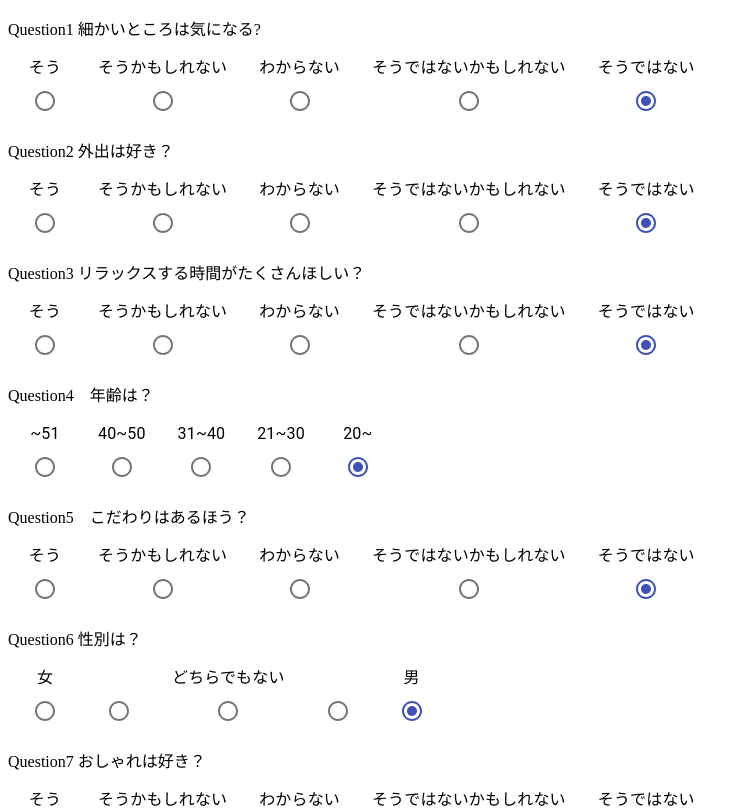
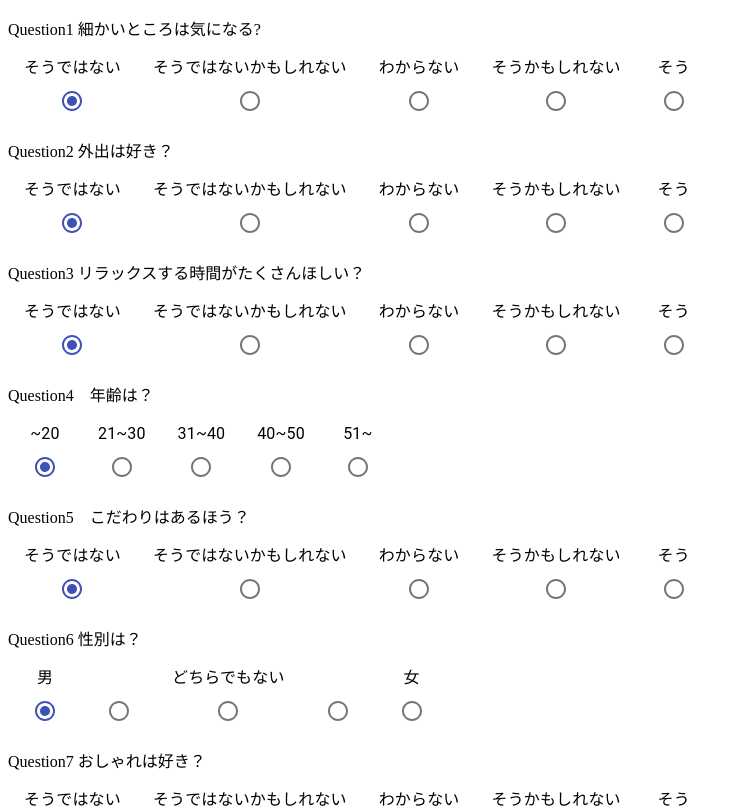
Before and after one commit to p2hacks/teamR05, a React (Create React App) app in the folder p2hacks/: page /Confirm in a window 1280 px wide. Shown: the top 808 px of the page, without its empty margins (0-749 px from the left). Built offline with nearby package versions, Linux system fonts and the light colour scheme.

Commit message:
fix: the Changed the order of button values

```diff
--- a/p2hacks/src/components/question.js
+++ b/p2hacks/src/components/question.js
@@ -36,19 +36,19 @@ class Question extends Component {
         {!isQuestionEnd ? (
           <>
             <QuestionStatement num={questionID} />
-            <Button onClick={this.handleClick(5)}>
-              {questionID === 3 ? "~51" : questionID === 5 ? "女" : "そう"}</Button>
+            <Button onClick={this.handleClick(1)}>
+              {questionID === 3 ? "~20" : questionID === 5 ? "男" : "そうではない"}
+            </Button>
+            <Button onClick={this.handleClick(2)}>
+              {questionID === 3 ? "21~30" : questionID === 5 ? null : "そうではないかもしれない"}
+            </Button>
+            <Button onClick={this.handleClick(3)}>
+              {questionID === 3 ? "31~40" : questionID === 5 ? "どちらでもない" : "わからない"}</Button>
             <Button onClick={this.handleClick(4)}>
               {questionID === 3 ? "40~50" : questionID === 5 ? null : "そうかもしれない"}
             </Button>
-            <Button onClick={this.handleClick(3)}>
-              {questionID === 3 ? "31~40" : questionID === 5 ? "どちらでもない" : "わからない"}</Button>
-            <Button onClick={this.handleClick(2)}>
-              {questionID === 3 ? "21~30" : questionID === 5 ? null : "そうではないかもしれない"}
-            </Button>
-            <Button onClick={this.handleClick(1)}>
-              {questionID === 3 ? "20~" : questionID === 5 ? "男" : "そうではない"}
-            </Button>
+            <Button onClick={this.handleClick(5)}>
+              {questionID === 3 ? "51~" : questionID === 5 ? "女" : "そう"}</Button>
           </>
         ) : (
             <Button onClick={this.props.movePage}>終わり</Button>
--- a/p2hacks/src/components/radioButtons.js
+++ b/p2hacks/src/components/radioButtons.js
@@ -29,9 +29,21 @@ export default function RadioButtons(props) {
         row
       >
         <FormControlLabel
-          value="5"
+          value="1"
           control={<Radio color="primary" />}
-          label={num === 3 ? "~51" : num === 5 ? "女" : "そう"}
+          label={num === 3 ? "~20" : num === 5 ? "男" : "そうではない"}
+          labelPlacement="top"
+        />
+        <FormControlLabel
+          value="2"
+          control={<Radio color="primary" />}
+          label={num === 3 ? "21~30" : num === 5 ? null : "そうではないかもしれない"}
+          labelPlacement="top"
+        />
+        <FormControlLabel
+          value="3"
+          control={<Radio color="primary" />}
+          label={num === 3 ? "31~40" : num === 5 ? "どちらでもない" : "わからない"}
           labelPlacement="top"
         />
         <FormControlLabel
@@ -41,23 +53,12 @@ export default function RadioButtons(props) {
           labelPlacement="top"
         />
         <FormControlLabel
-          value="3"
+          value="5"
           control={<Radio color="primary" />}
-          label={num === 3 ? "31~40" : num === 5 ? "どちらでもない" : "わからない"}
+          label={num === 3 ? "51~" : num === 5 ? "女" : "そう"}
           labelPlacement="top"
         />
-        <FormControlLabel
-          value="2"
-          control={<Radio color="primary" />}
-          label={num === 3 ? "21~30" : num === 5 ? null : "そうではないかもしれない"}
-          labelPlacement="top"
-        />
-        <FormControlLabel
-          value="1"
-          control={<Radio color="primary" />}
-          label={num === 3 ? "20~" : num === 5 ? "男" : "そうではない"}
-          labelPlacement="top"
-        />
+
       </RadioGroup>
     </FormControl>
   );
```
